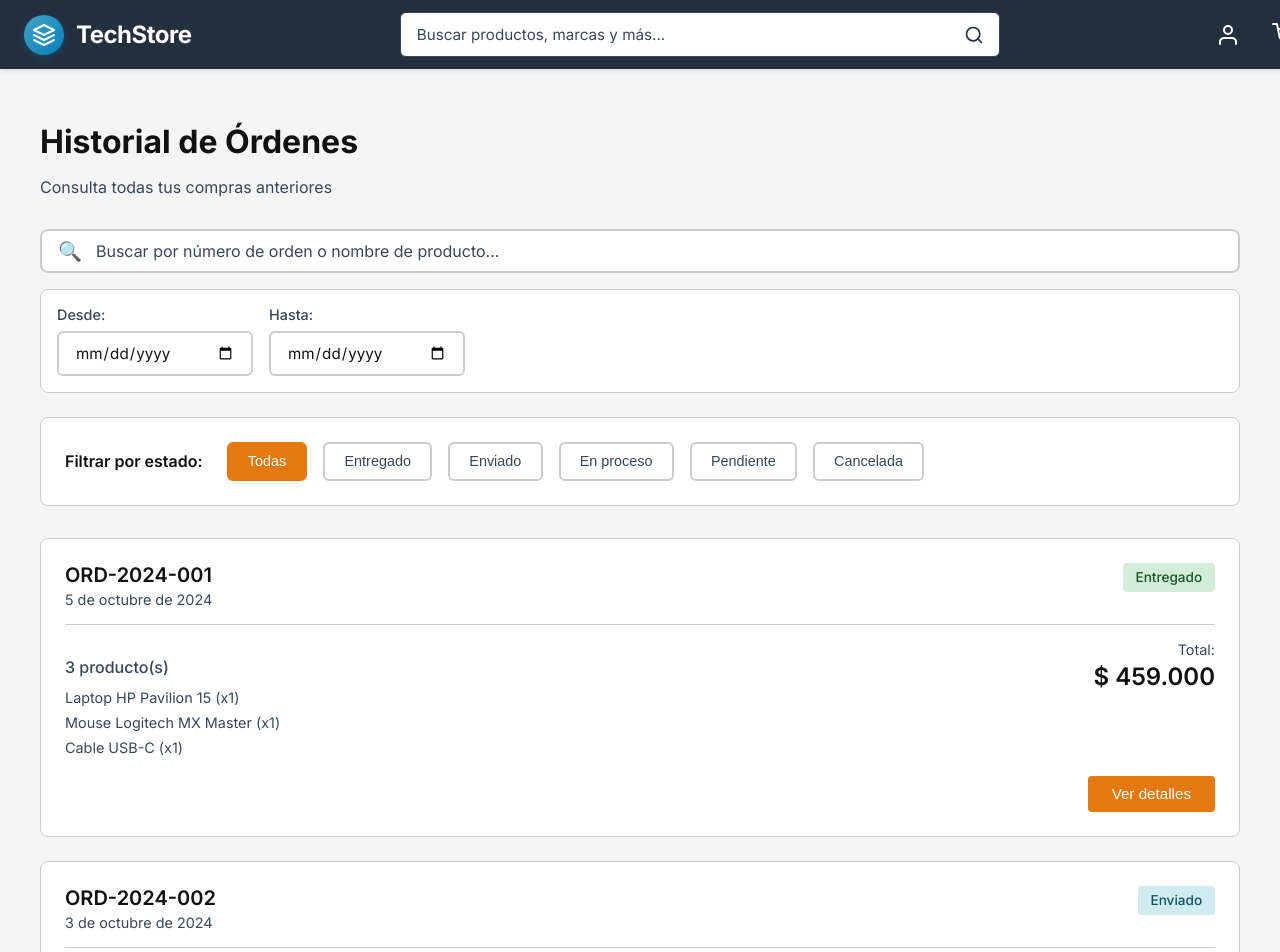
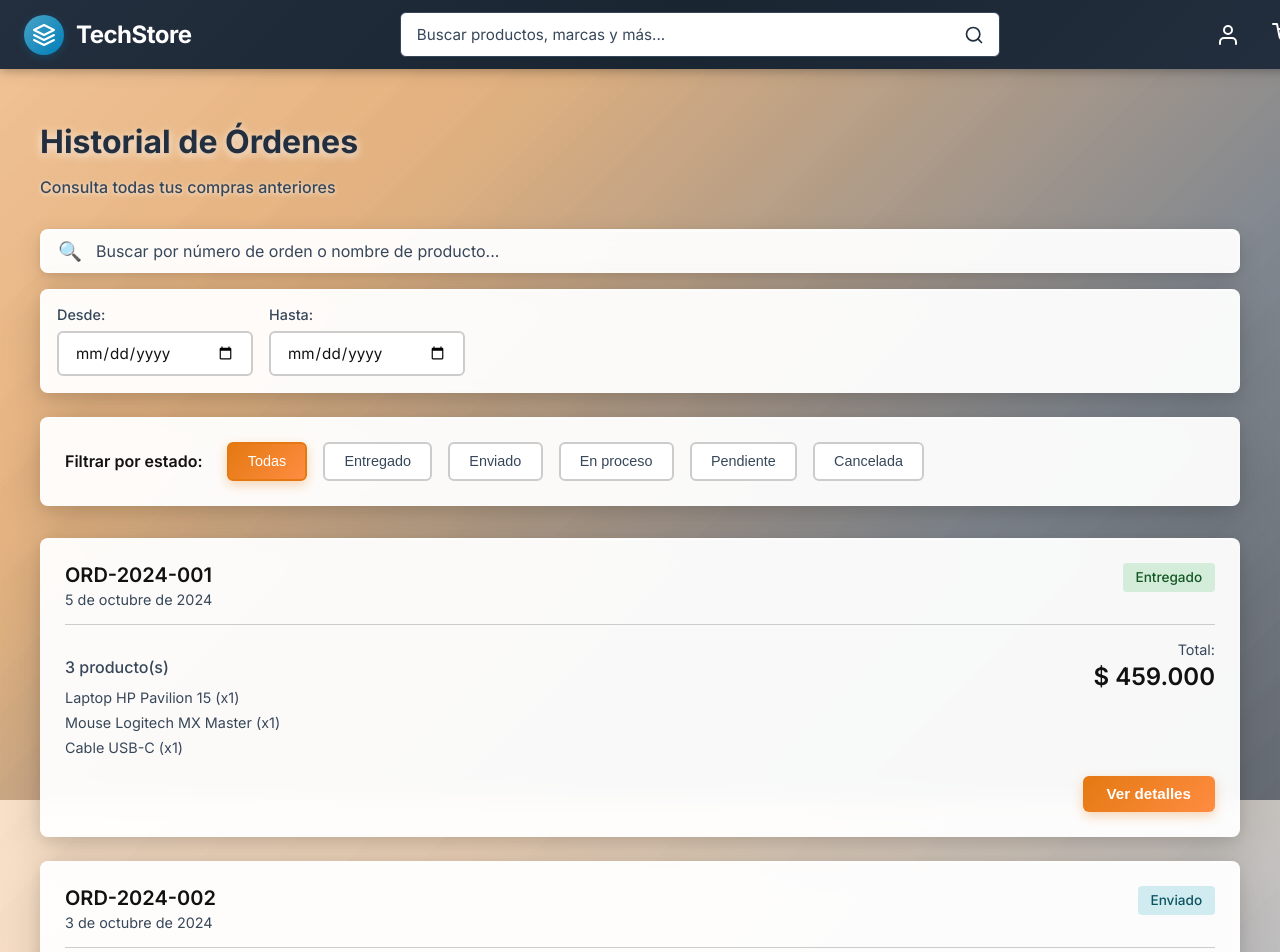
Before and after one commit to is2ecommerce/front-orders, an Angular app: page /historial-ordenes in a window 1280 px wide. Shown: the top 952 px of the page. Built offline with nearby package versions, Linux system fonts and the light colour scheme.

Commit message:
adjusting some colors and components

```diff
--- a/src/app/components/navbar/navbar.css
+++ b/src/app/components/navbar/navbar.css
@@ -1,7 +1,11 @@
 .navbar {
-  background-color: var(--primary-dark);
+  background: linear-gradient(135deg,
+    var(--primary-dark) 0%,
+    #1a2532 50%,
+    var(--primary-dark) 100%
+  );
   padding: 0.75rem 1.5rem;
-  box-shadow: 0 2px 4px rgba(0, 0, 0, 0.1);
+  box-shadow: 0 2px 8px rgba(0, 0, 0, 0.2), 0 4px 16px rgba(0, 0, 0, 0.1);
   position: sticky;
   top: 0;
   z-index: 1000;
--- a/src/app/components/order-history/order-history.css
+++ b/src/app/components/order-history/order-history.css
@@ -5,6 +5,8 @@
   padding: 2rem;
   min-height: 100vh;
   font-family: 'Inter', -apple-system, BlinkMacSystemFont, 'Segoe UI', Roboto, sans-serif;
+  position: relative;
+  z-index: 1;
 }
 
 .header {
@@ -12,14 +14,18 @@
 }
 
 .header h1 {
-  color: var(--color-text);
+  color: var(--primary-dark);
   font-size: 2rem;
   margin-bottom: 0.5rem;
+  font-weight: 700;
+  text-shadow: 0 2px 8px rgba(255, 255, 255, 0.9), 0 1px 3px rgba(0, 0, 0, 0.1);
 }
 
 .subtitle {
   color: var(--color-text-secondary);
   font-size: 1rem;
+  font-weight: 500;
+  text-shadow: 0 1px 4px rgba(255, 255, 255, 0.8);
 }
 
 /* Sección de búsqueda y filtros */
@@ -39,11 +45,16 @@
   position: relative;
   display: flex;
   align-items: center;
-  background-color: var(--white);
-  border: 2px solid var(--color-border);
+  background: rgba(255, 255, 255, 0.95);
+  backdrop-filter: blur(10px);
+  -webkit-backdrop-filter: blur(10px);
+  border: 2px solid rgba(255, 255, 255, 0.3);
   border-radius: 8px;
   padding: 0.5rem 1rem;
-  transition: border-color 0.3s ease, box-shadow 0.3s ease;
+  transition: all 0.3s ease;
+  box-shadow: 0 8px 24px rgba(0, 0, 0, 0.12),
+              0 2px 8px rgba(0, 0, 0, 0.08),
+              inset 0 1px 0 rgba(255, 255, 255, 0.5);
 }
 
 .search-input-wrapper:focus-within {
@@ -101,9 +112,14 @@
   align-items: center;
   flex-wrap: wrap;
   padding: 1rem;
-  background-color: var(--white);
+  background: rgba(255, 255, 255, 0.95);
+  backdrop-filter: blur(10px);
+  -webkit-backdrop-filter: blur(10px);
   border-radius: 8px;
-  border: 1px solid var(--color-border);
+  border: 1px solid rgba(255, 255, 255, 0.3);
+  box-shadow: 0 12px 40px rgba(0, 0, 0, 0.15),
+              0 4px 16px rgba(0, 0, 0, 0.1),
+              inset 0 1px 0 rgba(255, 255, 255, 0.5);
 }
 
 .date-filter-label {
@@ -160,7 +176,7 @@
 .clear-all-filters-btn {
   padding: 0.75rem 1.5rem;
   border: 2px solid var(--color-accent);
-  background-color: var(--white);
+  background: linear-gradient(135deg, rgba(255, 255, 255, 0.9), rgba(255, 255, 255, 0.7));
   color: var(--color-accent);
   border-radius: 8px;
   font-size: 0.95rem;
@@ -168,11 +184,14 @@
   cursor: pointer;
   transition: all 0.3s ease;
   align-self: flex-start;
+  box-shadow: 0 4px 12px rgba(228, 121, 17, 0.2);
 }
 
 .clear-all-filters-btn:hover {
-  background-color: var(--color-accent);
+  background: linear-gradient(135deg, var(--color-accent), #ff8c42);
   color: var(--white);
+  box-shadow: 0 6px 16px rgba(228, 121, 17, 0.4);
+  transform: translateY(-2px);
 }
 
 /* Filtros por estado */
@@ -182,9 +201,14 @@
   gap: 1rem;
   flex-wrap: wrap;
   padding: 1.5rem;
-  background-color: var(--white);
+  background: rgba(255, 255, 255, 0.95);
+  backdrop-filter: blur(10px);
+  -webkit-backdrop-filter: blur(10px);
   border-radius: 8px;
-  border: 1px solid var(--color-border);
+  border: 1px solid rgba(255, 255, 255, 0.3);
+  box-shadow: 0 12px 40px rgba(0, 0, 0, 0.15),
+              0 4px 16px rgba(0, 0, 0, 0.1),
+              inset 0 1px 0 rgba(255, 255, 255, 0.5);
 }
 
 .filter-label {
@@ -214,14 +238,16 @@
 }
 
 .filter-btn.active {
-  background-color: var(--color-accent);
+  background: linear-gradient(135deg, var(--color-accent), #ff8c42);
   border-color: var(--color-accent);
   color: var(--white);
+  box-shadow: 0 4px 12px rgba(228, 121, 17, 0.3);
 }
 
 .filter-btn.active:hover {
-  background-color: #c86500;
-  border-color: #c86500;
+  background: linear-gradient(135deg, #c86500, var(--color-accent));
+  box-shadow: 0 6px 16px rgba(228, 121, 17, 0.4);
+  transform: translateY(-2px);
 }
 
 /* Lista de órdenes */
@@ -232,15 +258,39 @@
 }
 
 .order-card {
-  background-color: var(--white);
-  border: 1px solid var(--color-border);
+  background: rgba(255, 255, 255, 0.95);
+  backdrop-filter: blur(10px);
+  -webkit-backdrop-filter: blur(10px);
+  border: 1px solid rgba(255, 255, 255, 0.3);
   border-radius: 8px;
   padding: 1.5rem;
-  transition: box-shadow 0.3s ease;
+  transition: all 0.3s ease;
+  box-shadow: 0 12px 40px rgba(0, 0, 0, 0.15),
+              0 4px 16px rgba(0, 0, 0, 0.1),
+              inset 0 1px 0 rgba(255, 255, 255, 0.5);
+  position: relative;
+}
+
+.order-card::before {
+  content: '';
+  position: absolute;
+  top: 0;
+  left: 0;
+  right: 0;
+  height: 1px;
+  background: linear-gradient(90deg,
+    transparent,
+    rgba(255, 255, 255, 0.6),
+    transparent
+  );
+  border-radius: 8px 8px 0 0;
 }
 
 .order-card:hover {
-  box-shadow: 0 4px 12px rgba(0, 0, 0, 0.1);
+  box-shadow: 0 16px 48px rgba(0, 0, 0, 0.2),
+              0 6px 20px rgba(0, 0, 0, 0.15),
+              inset 0 1px 0 rgba(255, 255, 255, 0.6);
+  transform: translateY(-4px);
 }
 
 .order-header {
@@ -355,35 +405,49 @@
 }
 
 .btn-pay-order {
-  background-color: var(--secondary-blue);
+  background: linear-gradient(135deg, var(--secondary-blue), var(--secondary-blue-light));
   color: var(--white);
   border: none;
   padding: 0.6rem 1.5rem;
-  border-radius: 4px;
+  border-radius: 6px;
   font-size: 0.95rem;
-  font-weight: 500;
+  font-weight: 600;
   cursor: pointer;
-  transition: background-color 0.3s ease;
+  transition: all 0.3s ease;
+  box-shadow: 0 4px 12px rgba(0, 126, 185, 0.3);
 }
 
 .btn-pay-order:hover {
-  background-color: #006399;
+  background: linear-gradient(135deg, #006399, var(--secondary-blue));
+  box-shadow: 0 6px 16px rgba(0, 126, 185, 0.4);
+  transform: translateY(-2px);
+}
+
+.btn-pay-order:active {
+  transform: translateY(0);
 }
 
 .btn-details {
-  background-color: var(--color-accent);
+  background: linear-gradient(135deg, var(--color-accent), #ff8c42);
   color: var(--white);
   border: none;
   padding: 0.6rem 1.5rem;
-  border-radius: 4px;
+  border-radius: 6px;
   font-size: 0.95rem;
-  font-weight: 500;
+  font-weight: 600;
   cursor: pointer;
-  transition: background-color 0.3s ease;
+  transition: all 0.3s ease;
+  box-shadow: 0 4px 12px rgba(228, 121, 17, 0.3);
 }
 
 .btn-details:hover {
-  background-color: #c86500;
+  background: linear-gradient(135deg, #c86500, var(--color-accent));
+  box-shadow: 0 6px 16px rgba(228, 121, 17, 0.4);
+  transform: translateY(-2px);
+}
+
+.btn-details:active {
+  transform: translateY(0);
 }
 
 /* Sin órdenes */
--- a/src/app/components/payment/payment.css
+++ b/src/app/components/payment/payment.css
@@ -5,6 +5,8 @@
   padding: 2rem;
   min-height: 100vh;
   font-family: 'Inter', -apple-system, BlinkMacSystemFont, 'Segoe UI', Roboto, sans-serif;
+  position: relative;
+  z-index: 1;
 }
 
 /* Mensaje de éxito */
@@ -51,6 +53,14 @@
   margin-bottom: 2rem;
 }
 
+.payment-header h1 {
+  text-shadow: 0 2px 8px rgba(255, 255, 255, 0.9), 0 1px 3px rgba(0, 0, 0, 0.1);
+}
+
+.payment-header .subtitle {
+  text-shadow: 0 1px 4px rgba(255, 255, 255, 0.8);
+}
+
 .btn-back {
   background: none;
   border: none;
@@ -92,11 +102,15 @@
 /* Progress Bar */
 .progress-bar-container {
   padding: 1.5rem;
-  background-color: var(--white);
+  background: rgba(255, 255, 255, 0.95);
+  backdrop-filter: blur(10px);
+  -webkit-backdrop-filter: blur(10px);
   border-radius: 8px;
-  border: 1px solid var(--color-border);
-  box-shadow: 0 2px 8px rgba(0, 0, 0, 0.08);
-  transition: box-shadow 0.3s ease;
+  border: 1px solid rgba(255, 255, 255, 0.3);
+  box-shadow: 0 12px 40px rgba(0, 0, 0, 0.15),
+              0 4px 16px rgba(0, 0, 0, 0.1),
+              inset 0 1px 0 rgba(255, 255, 255, 0.5);
+  transition: all 0.3s ease;
 }
 
 .progress-bar-container:hover {
@@ -243,11 +257,32 @@
 
 /* Resumen de orden */
 .order-summary-card {
-  background-color: var(--white);
-  border: 1px solid var(--color-border);
+  background: rgba(255, 255, 255, 0.95);
+  backdrop-filter: blur(10px);
+  -webkit-backdrop-filter: blur(10px);
+  border: 1px solid rgba(255, 255, 255, 0.3);
   border-radius: 8px;
   padding: 2rem;
   height: fit-content;
+  box-shadow: 0 12px 40px rgba(0, 0, 0, 0.15),
+              0 4px 16px rgba(0, 0, 0, 0.1),
+              inset 0 1px 0 rgba(255, 255, 255, 0.5);
+  position: relative;
+}
+
+.order-summary-card::before {
+  content: '';
+  position: absolute;
+  top: 0;
+  left: 0;
+  right: 0;
+  height: 1px;
+  background: linear-gradient(90deg,
+    transparent,
+    rgba(255, 255, 255, 0.6),
+    transparent
+  );
+  border-radius: 8px 8px 0 0;
 }
 
 .order-summary-card h3 {
@@ -319,11 +354,32 @@
 
 /* Formulario */
 .payment-form-card {
-  background-color: var(--white);
-  border: 1px solid var(--color-border);
+  background: rgba(255, 255, 255, 0.95);
+  backdrop-filter: blur(10px);
+  -webkit-backdrop-filter: blur(10px);
+  border: 1px solid rgba(255, 255, 255, 0.3);
   border-radius: 8px;
   padding: 2.5rem;
   box-sizing: border-box;
+  box-shadow: 0 12px 40px rgba(0, 0, 0, 0.15),
+              0 4px 16px rgba(0, 0, 0, 0.1),
+              inset 0 1px 0 rgba(255, 255, 255, 0.5);
+  position: relative;
+}
+
+.payment-form-card::before {
+  content: '';
+  position: absolute;
+  top: 0;
+  left: 0;
+  right: 0;
+  height: 1px;
+  background: linear-gradient(90deg,
+    transparent,
+    rgba(255, 255, 255, 0.6),
+    transparent
+  );
+  border-radius: 8px 8px 0 0;
 }
 
 .form-section {
@@ -399,35 +455,52 @@
   flex: 1;
   padding: 0.875rem 2rem;
   border: 2px solid var(--color-border);
-  background-color: var(--white);
+  background: linear-gradient(135deg, rgba(255, 255, 255, 0.95), rgba(255, 255, 255, 0.85));
+  backdrop-filter: blur(10px);
+  -webkit-backdrop-filter: blur(10px);
   color: var(--color-text-secondary);
   border-radius: 6px;
   font-size: 1rem;
   font-weight: 500;
   cursor: pointer;
   transition: all 0.3s ease;
+  box-shadow: 0 2px 8px rgba(0, 0, 0, 0.08);
 }
 
 .btn-cancel:hover:not(:disabled) {
   border-color: var(--color-accent);
   color: var(--color-accent);
+  background: linear-gradient(135deg, rgba(255, 255, 255, 0.98), rgba(255, 255, 255, 0.9));
+  box-shadow: 0 4px 12px rgba(228, 121, 17, 0.2);
+  transform: translateY(-2px);
+}
+
+.btn-cancel:active:not(:disabled) {
+  transform: translateY(0);
 }
 
 .btn-pay {
   flex: 2;
   padding: 0.875rem 2rem;
   border: none;
-  background-color: var(--color-accent);
+  background: linear-gradient(135deg, var(--color-accent), #ff8c42);
   color: var(--white);
   border-radius: 6px;
   font-size: 1rem;
   font-weight: 600;
   cursor: pointer;
-  transition: background-color 0.3s ease;
+  transition: all 0.3s ease;
+  box-shadow: 0 4px 12px rgba(228, 121, 17, 0.3);
 }
 
 .btn-pay:hover:not(:disabled) {
-  background-color: #c86500;
+  background: linear-gradient(135deg, #c86500, var(--color-accent));
+  box-shadow: 0 6px 16px rgba(228, 121, 17, 0.4);
+  transform: translateY(-2px);
+}
+
+.btn-pay:active:not(:disabled) {
+  transform: translateY(0);
 }
 
 .btn-pay:disabled,
--- a/src/styles.css
+++ b/src/styles.css
@@ -25,10 +25,53 @@
   --color-link: var(--secondary-blue);
 }
 
-/* Aplicar fondo gris a toda la página */
+/* Gradiente de fondo inspirado en el carrito - un poco más oscuro */
 html, body {
-  background-color: #f5f5f5;
   margin: 0;
   padding: 0;
   min-height: 100vh;
+  background: linear-gradient(135deg,
+    rgba(228, 121, 17, 0.12) 0%,
+    rgba(200, 101, 0, 0.15) 25%,
+    rgba(35, 47, 62, 0.18) 75%,
+    rgba(23, 31, 42, 0.22) 100%
+  );
+  background-attachment: fixed;
+  position: relative;
 }
+
+/* Efecto de blur sutil en el fondo */
+html::before,
+body::before {
+  content: '';
+  position: fixed;
+  top: 0;
+  left: 0;
+  width: 100%;
+  height: 100%;
+  background: linear-gradient(135deg,
+    rgba(228, 121, 17, 0.14) 0%,
+    rgba(200, 101, 0, 0.17) 30%,
+    rgba(35, 47, 62, 0.2) 70%,
+    rgba(23, 31, 42, 0.25) 100%
+  );
+  backdrop-filter: blur(0.5px);
+  z-index: -1;
+  pointer-events: none;
+}
+
+/* Efecto glassmorphism para tarjetas principales */
+.card-glass {
+  background: rgba(255, 255, 255, 0.95);
+  backdrop-filter: blur(10px);
+  -webkit-backdrop-filter: blur(10px);
+  border: 1px solid rgba(255, 255, 255, 0.3);
+  box-shadow: 0 8px 32px rgba(0, 0, 0, 0.1);
+}
+
+/* Mejora para tarjetas con más transparencia */
+.card-glass-light {
+  background: rgba(255, 255, 255, 0.9);
+  backdrop-filter: blur(8px);
+  -webkit-backdrop-filter: blur(8px);
+}
```
